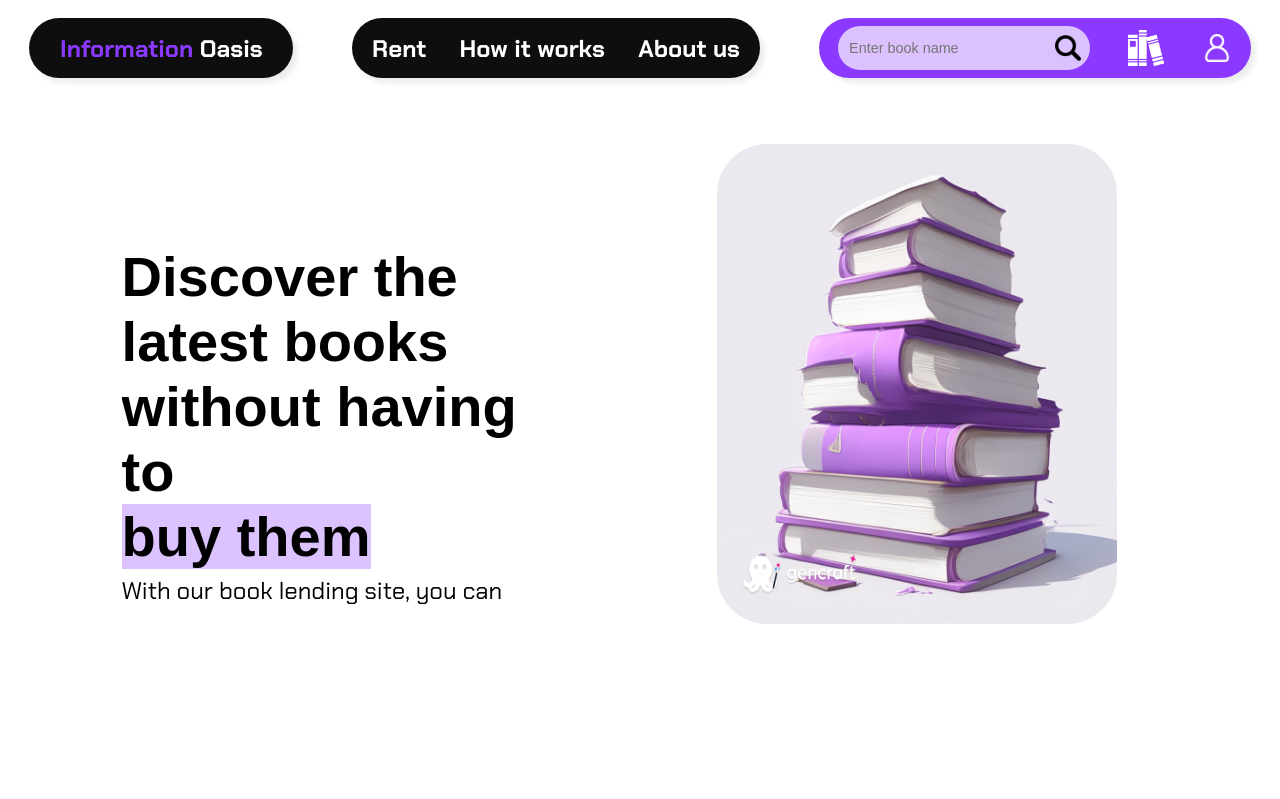
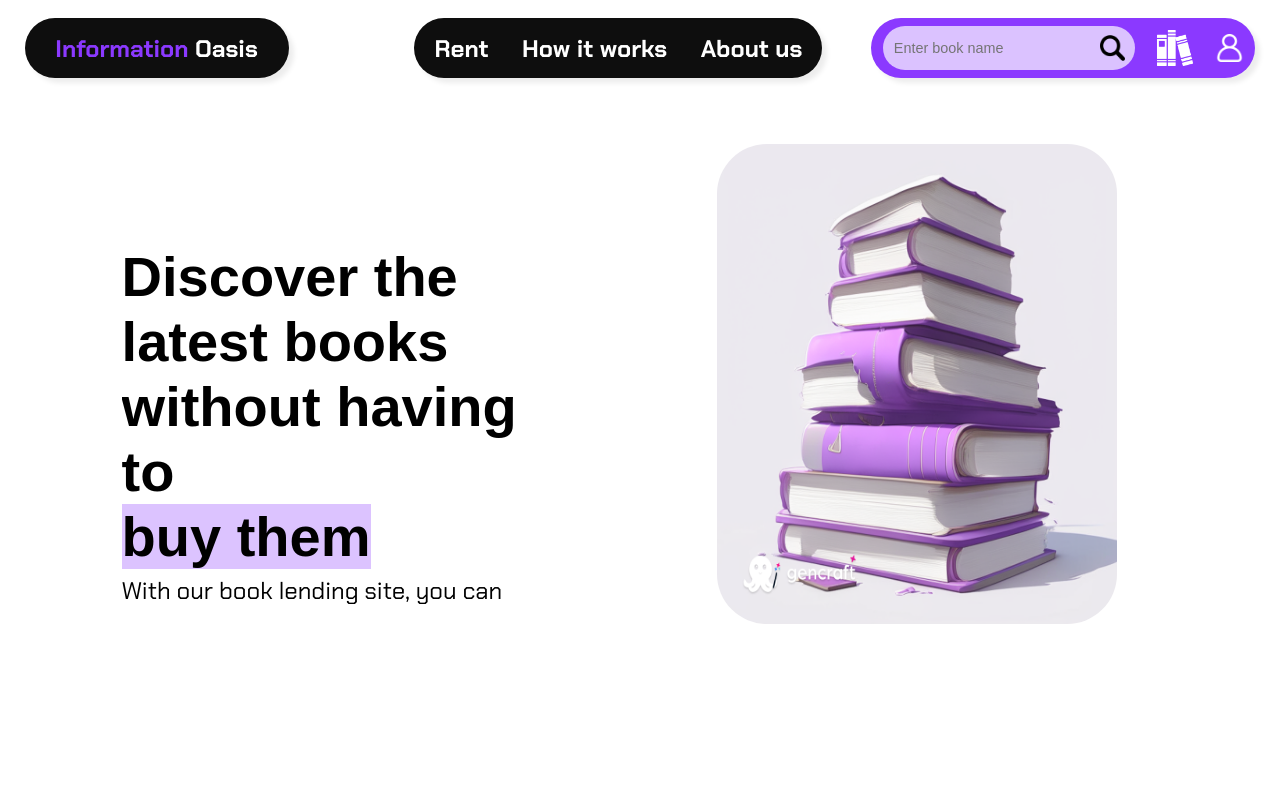
Before and after one commit to rohithc123/library, a React (Create React App) app: page / in a window 1280 px wide. Shown: the top 799 px of the page. Built offline with nearby package versions, Linux system fonts and the light colour scheme.

Commit message:
Changes in styling in navbar section

```diff
--- a/src/styles/navbar.css
+++ b/src/styles/navbar.css
@@ -40,6 +40,7 @@
   align-items: center;
   height: 2.5em;
   width: 17em;
+  margin-left: 6%;
 
   font-family: "Chakra Petch", sans-serif;
   font-weight: 700;
@@ -56,7 +57,7 @@
   justify-content: space-around;
   align-items: center;
   height: 2.5em;
-  width: 18em;
+  width: 16em;
 
   font-family: "Chakra Petch", sans-serif;
   color: rgb(215, 215, 215);
@@ -80,6 +81,7 @@
 .logo-profile {
   height: 1.2em;
   width: 1.2em;
+  margin-right: 0.3 em;
 }
 .login{
   display:grid;
```
